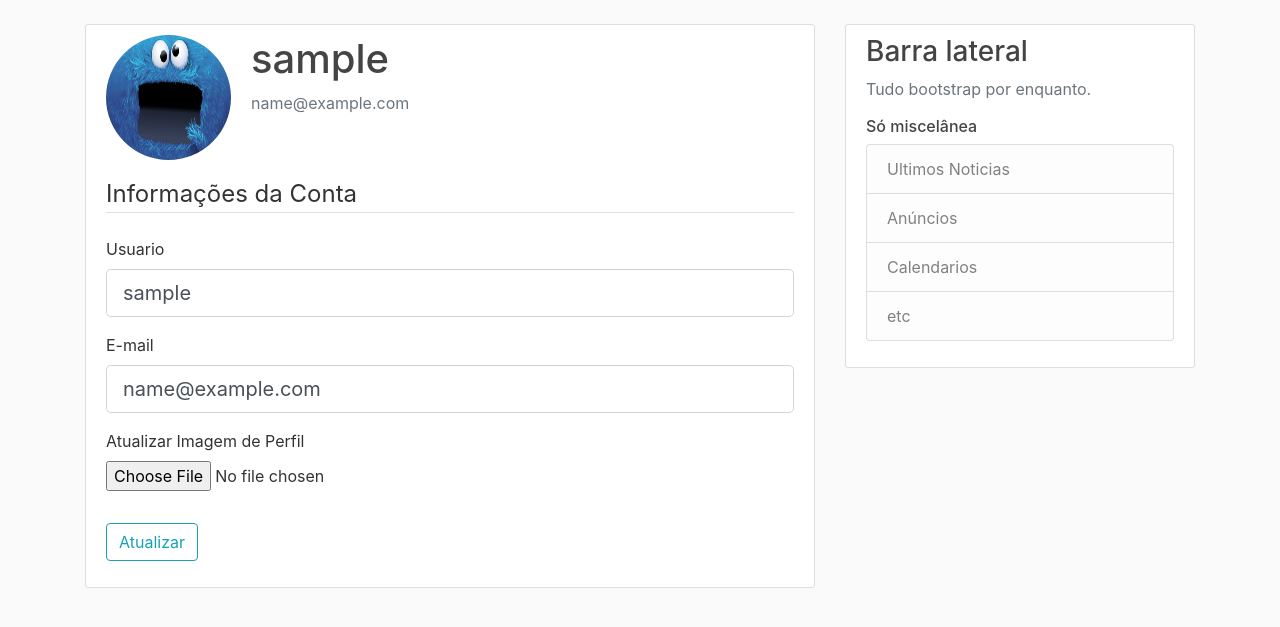
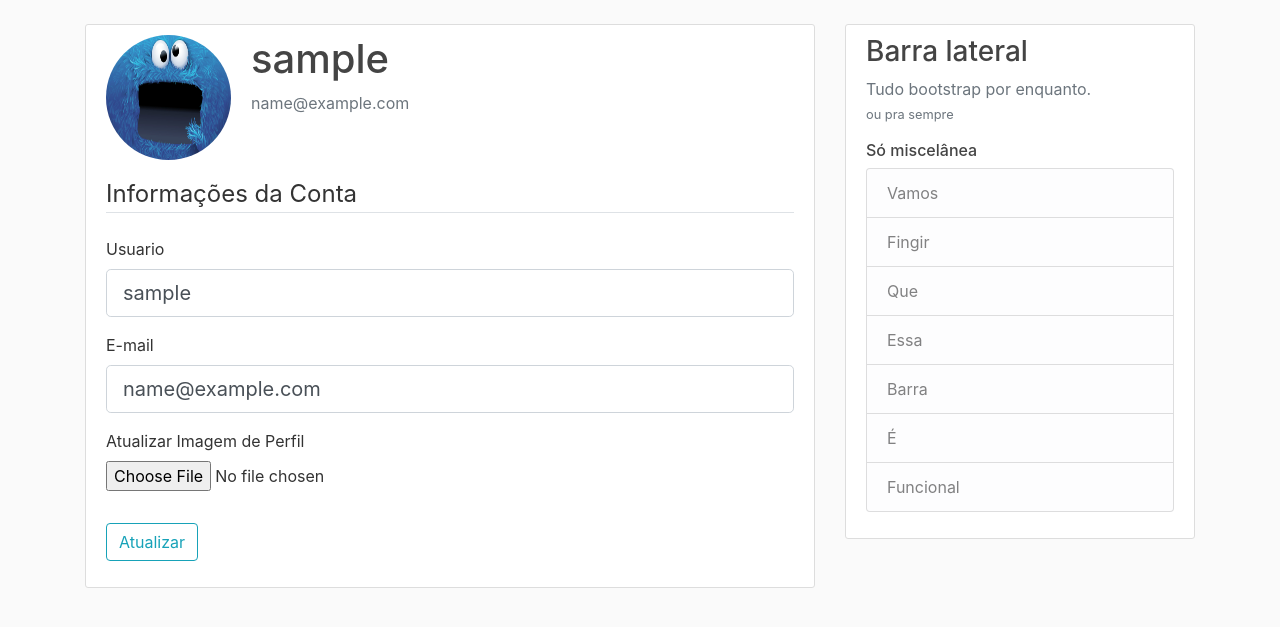
Before and after one commit to Guimili/FlaskProj, a Flask app: page /conta in a window 1280 px wide. Shown: the part 56-683 px from the top of the page. Run offline with Flask 2, Linux system fonts and the light colour scheme; the visitor is signed in with stand-in values (Sample User, id 1); data comes from the database, SQL or seed files in the repository; both versions use the stored data as it was after the commit; some libraries are stand-ins or nearby versions.

```diff
--- a/flaskproj/templates/layout.html
+++ b/flaskproj/templates/layout.html
@@ -65,12 +65,16 @@
           <div class="content-section">
             <h3>Barra lateral</h3>
             <p class='text-muted'>Tudo bootstrap por enquanto.<br />
+              <small>ou pra sempre</small>
               <h6>Só miscelânea</h6>
               <ul class="list-group">
-                <li class="list-group-item list-group-item-light">Ultimos Noticias</li>
-                <li class="list-group-item list-group-item-light">Anúncios</li>
-                <li class="list-group-item list-group-item-light">Calendarios</li>
-                <li class="list-group-item list-group-item-light">etc</li>
+                <li class="list-group-item list-group-item-light">Vamos</li>
+                <li class="list-group-item list-group-item-light">Fingir</li>
+                <li class="list-group-item list-group-item-light">Que</li>
+                <li class="list-group-item list-group-item-light">Essa</li>
+                <li class="list-group-item list-group-item-light">Barra</li>
+                <li class="list-group-item list-group-item-light">É</li>
+                <li class="list-group-item list-group-item-light">Funcional</li>
               </ul>
             </p>
           </div>
--- a/flaskproj/users/forms.py
+++ b/flaskproj/users/forms.py
@@ -10,11 +10,11 @@ class RegistForm(FlaskForm):
     user = StringField("Usuario", validators=[DataRequired(), Length(min=3, max=20)])
     email = StringField("E-mail", validators=[DataRequired(), Email()])
     password = PasswordField("Senha", validators=[DataRequired()])
-    confirm = PasswordField("Confirme sua senha", validators=[DataRequired(), EqualTo("senha")])
+    confirm = PasswordField("Confirme sua senha", validators=[DataRequired(), EqualTo("password")])
     submit = SubmitField("Resgistrar-se")
 
     def validate_user(self, user):
-        user = User.query.filter_by(nome=user.data).first()
+        user = User.query.filter_by(username=user.data).first()
         if user:
             raise ValidationError('Usuário já existente! Por favor, escolha outro =)')
 
--- a/flaskproj/users/routes.py
+++ b/flaskproj/users/routes.py
@@ -15,7 +15,7 @@ def register():
 	form = RegistForm()
 	if form.validate_on_submit():
 		hash_password = bcrypt.generate_password_hash(form.password.data).decode('utf-8')
-		user = User(nome=form.user.data, email=form.email.data, password=hash_password)
+		user = User(username=form.user.data, email=form.email.data, password=hash_password)
 		db.session.add(user)
 		db.session.commit()
 		flash('Sua conta foi criada com sucesso! Você já pode realizar um login =)', 'success')
@@ -65,8 +65,8 @@ def account():
 @users.route('/user/<string:username>')
 def user_posts(username):
 	page = request.args.get('page', 1, type=int)
-	user = User.query.filter_by(nome=username).first_or_404()
-	posts = Post.query.filter_by(autor=user)\
+	user = User.query.filter_by(username=username).first_or_404()
+	posts = Post.query.filter_by(author=user)\
 		.order_by(Post.date_posted.desc())\
 		.paginate(page=page, per_page=4)
 	return render_template('user_posts.html', posts=posts, user=user)
--- a/wipe.py
+++ /dev/null
@@ -1,3 +0,0 @@
-def cls():
-    import os
-    os.system('cls' if os.name=='nt' else 'clear')
```
Also changed, not shown: flaskproj/posts/routes.py (+5 -5 lines), flaskproj/site.db.
